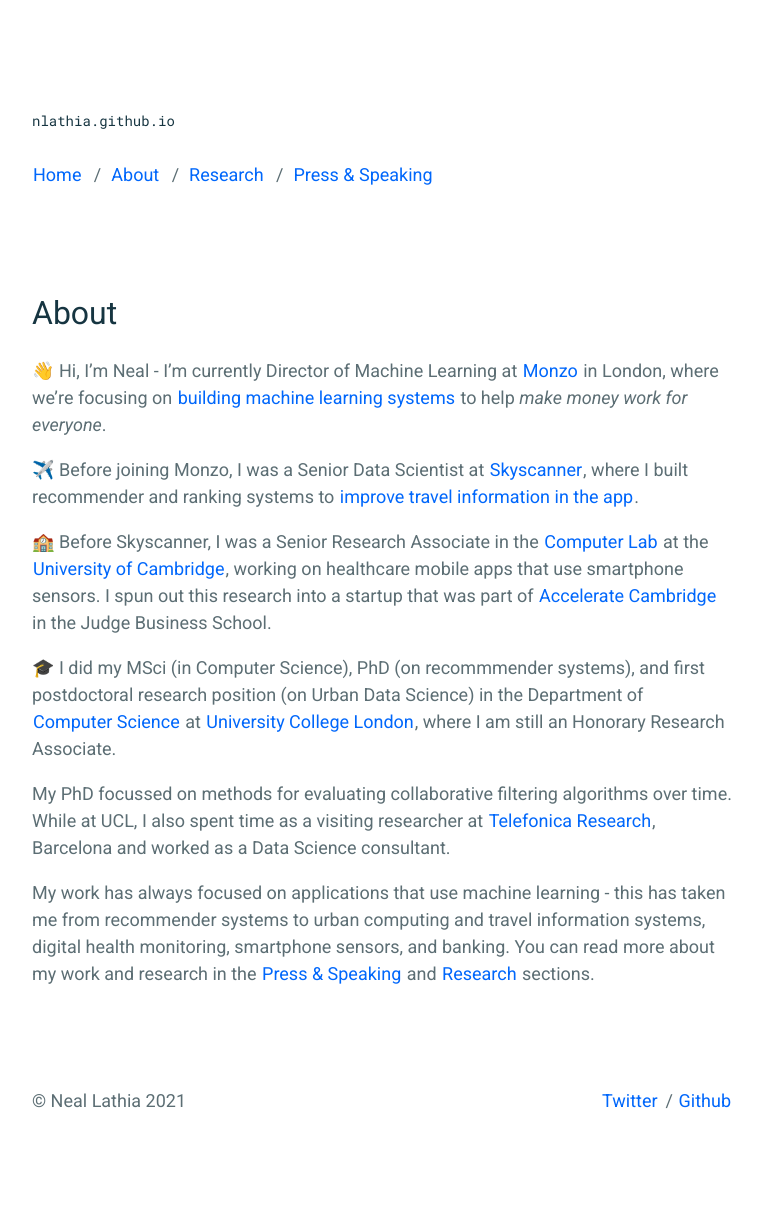
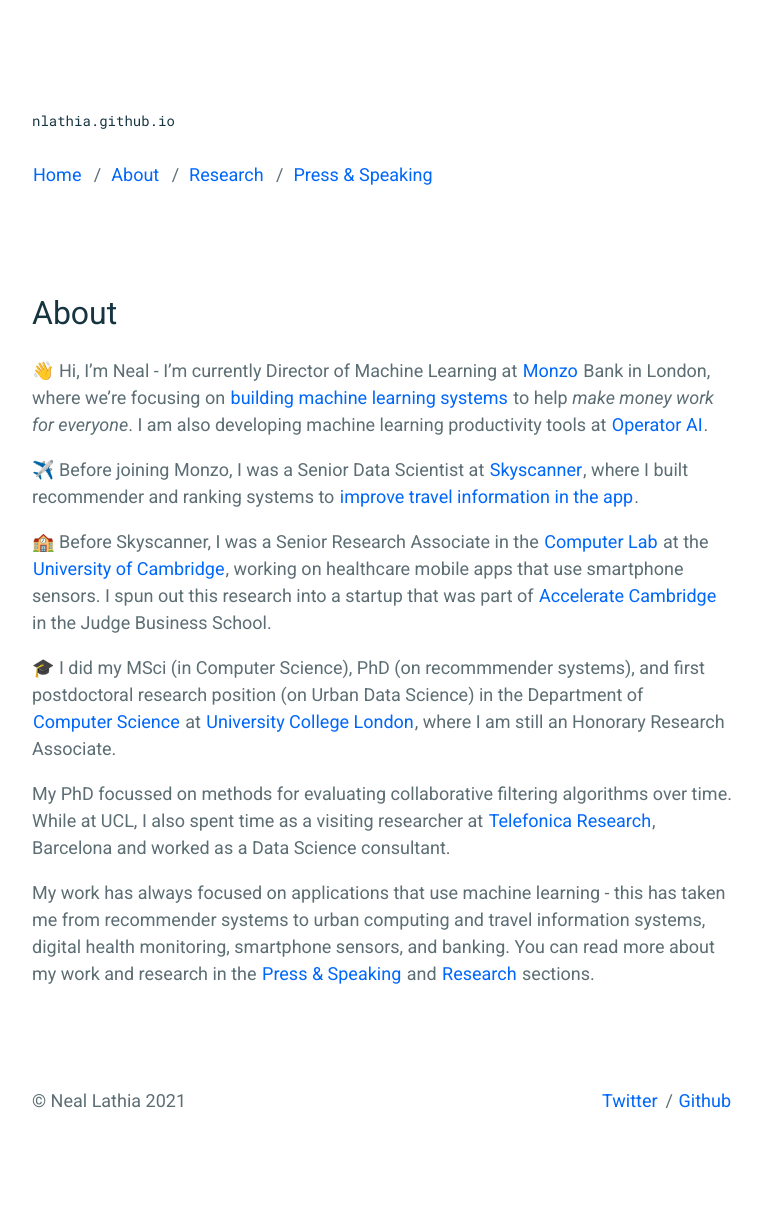
Before and after one commit to nlathia/nlathia.github.io, a Jekyll site: the page built from _pages/about.md, in a window 1280 px wide. Shown: the whole page, without its empty margins (258-1020 px from the left). Built offline with Jekyll 4.4.1, drawn with Linux system fonts in a browser that asks for light colours.

Commit message:
Update about.md

```diff
--- a/_pages/about.md
+++ b/_pages/about.md
@@ -4,7 +4,7 @@
 permalink: /about/
 ---
 
-👋 Hi, I'm Neal - I'm currently Director of Machine Learning at [Monzo](https://monzo.com/) in London, where we're focusing on [building machine learning systems](http://nlathia.github.io/2020/10/Monzo-ML.html) to help _make money work for everyone_.
+👋 Hi, I'm Neal - I'm currently Director of Machine Learning at [Monzo](https://monzo.com/) Bank in London, where we're focusing on [building machine learning systems](http://nlathia.github.io/2020/10/Monzo-ML.html) to help _make money work for everyone_. I am also developing machine learning productivity tools at [Operator AI](https://www.operator-ai.com/).
 
 ✈️ Before joining Monzo, I was a Senior Data Scientist at [Skyscanner](http://skyscanner.net/), where I built recommender and ranking systems to [improve travel information in the app](https://medium.com/@neal_lathia/five-lessons-from-building-machine-learning-systems-d703162846ad).
 
```
